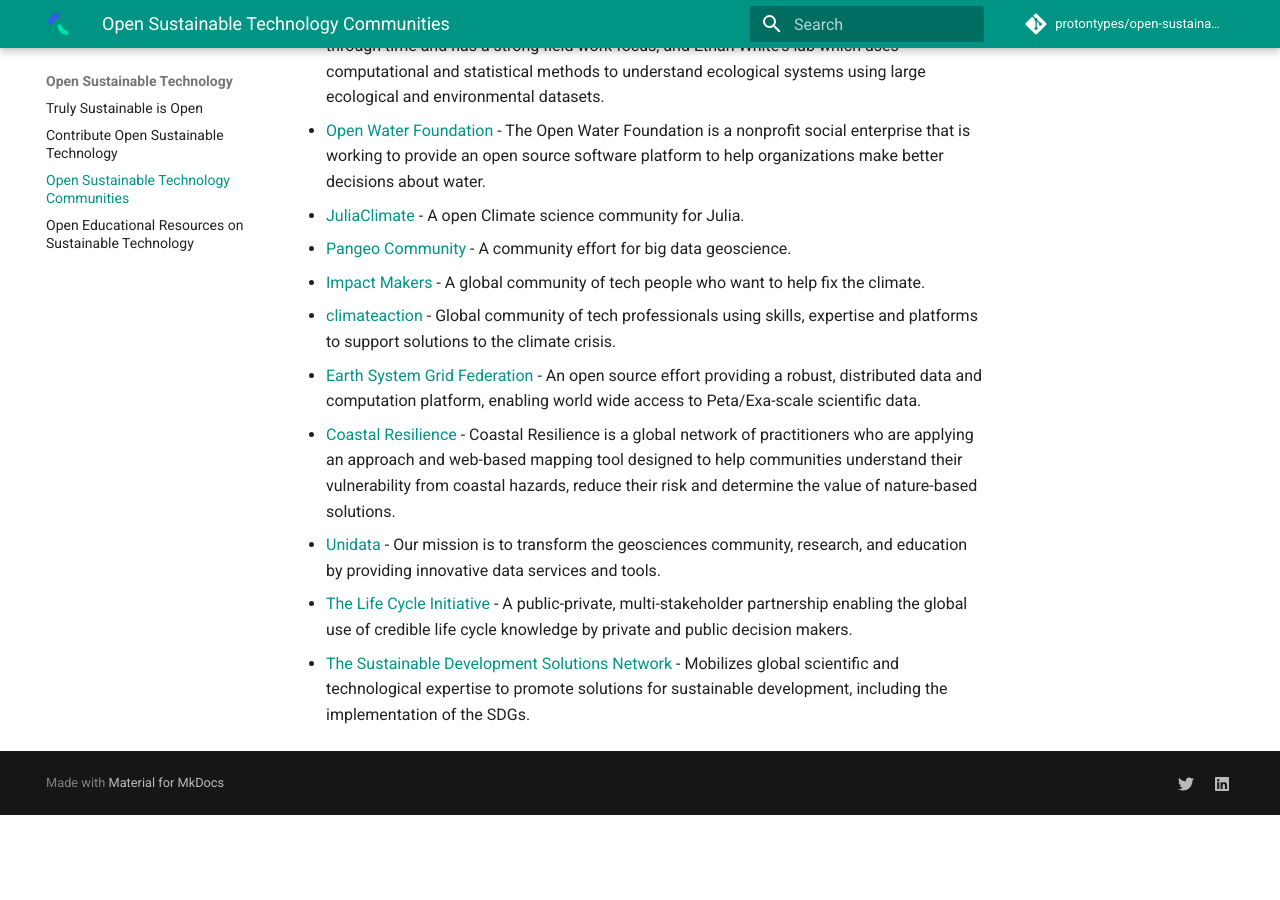
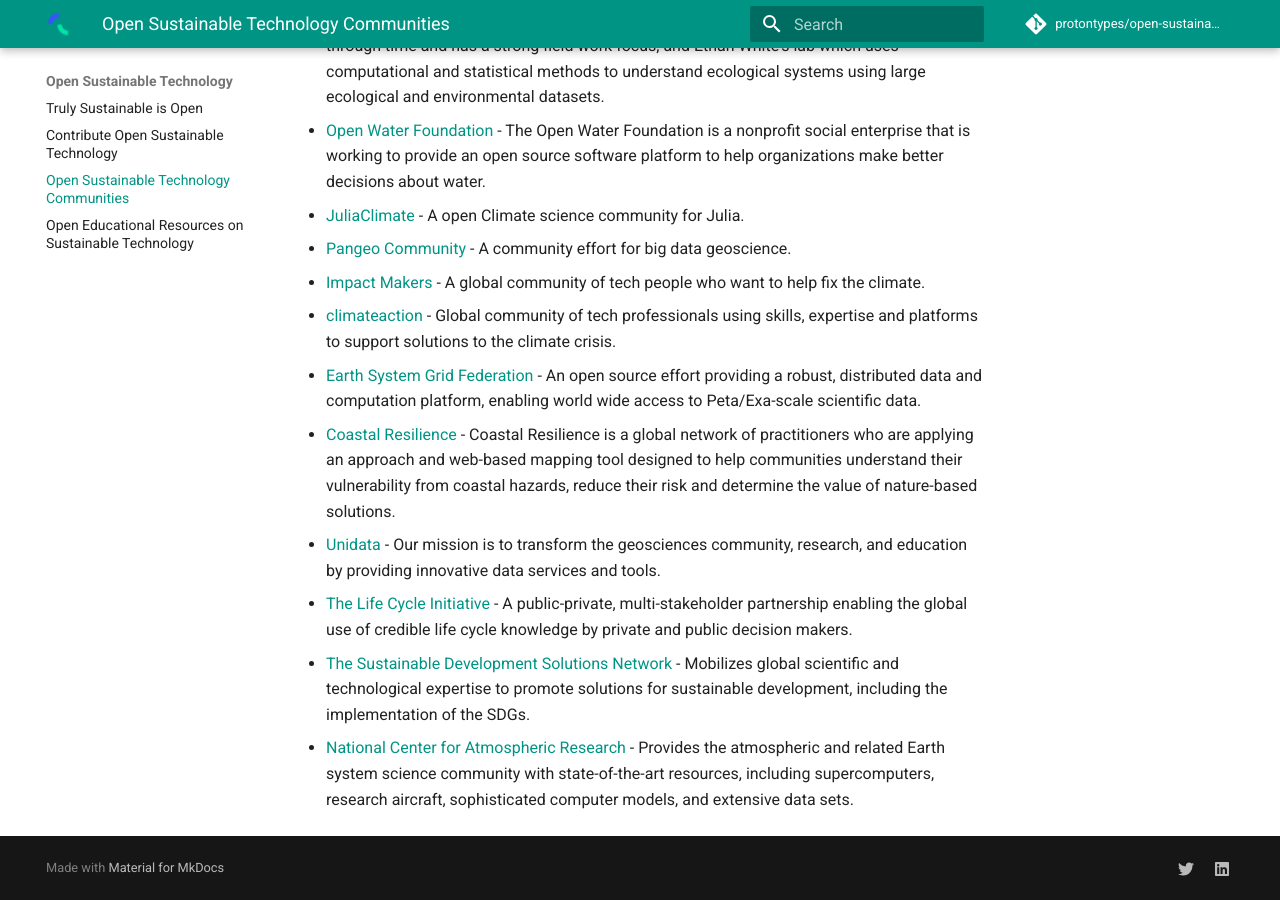
Before and after one commit to protontypes/open-sustainable-technology, an MkDocs documentation site: the page built from docs/COMMUNITIES.md, in a window 1280 px wide and 900 px high, scrolled down 1575 px. Built offline with MkDocs 1.6.1 and Material for MkDocs 9.7.7, drawn with Linux system fonts in a browser that asks for light colours; comment, search, counter and statistics services are not loaded; before the commit the page ends 2390 px from its top, so only the background shows below that.

Commit message:
Update COMMUNITIES.md

```diff
--- a/docs/COMMUNITIES.md
+++ b/docs/COMMUNITIES.md
@@ -36,3 +36,4 @@
 - [Unidata](https://github.com/Unidata) - Our mission is to transform the geosciences community, research, and education by providing innovative data services and tools.
 - [The Life Cycle Initiative](https://www.lifecycleinitiative.org/) - A public-private, multi-stakeholder partnership enabling the global use of credible life cycle knowledge by private and public decision makers.
 - [The Sustainable Development Solutions Network](https://github.com/sdsna) - Mobilizes global scientific and technological expertise to promote solutions for sustainable development, including the implementation of the SDGs.
+- [National Center for Atmospheric Research](https://github.com/NCAR) -  Provides the atmospheric and related Earth system science community with state-of-the-art resources, including supercomputers, research aircraft, sophisticated computer models, and extensive data sets.
```
